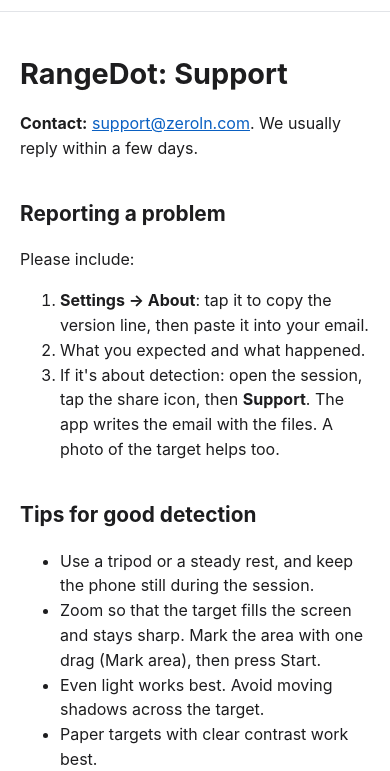
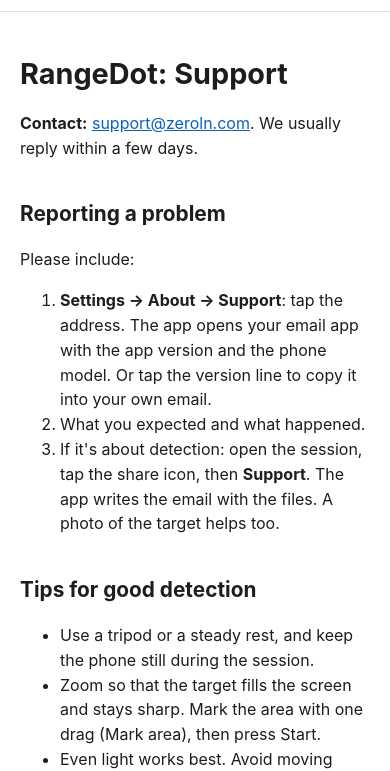
Before and after one commit to igromuls/zeroln-site, a plain HTML site: page support/index.html in a window 390 px wide. Shown: the part 81-852 px from the top of the page. Drawn offline with Linux system fonts and the light colour scheme.

Commit message:
Support page: the Support row under Settings > About writes the email (W103)
Step 1 of "Reporting a problem" names the new row of the app: Settings > About >
Support opens the email app with the app version and the phone model. The
old step (copy the version line) stays as the alternative.

Co-Authored-By: Claude Fable 5.1 <noreply@anthropic.com>

```diff
--- a/support/index.html
+++ b/support/index.html
@@ -19,7 +19,7 @@
 <h2>Reporting a problem</h2>
 <p>Please include:</p>
 <ol>
-<li><strong>Settings → About</strong>: tap it to copy the version line, then paste it into your email.</li>
+<li><strong>Settings → About → Support</strong>: tap the address. The app opens your email app with the app version and the phone model. Or tap the version line to copy it into your own email.</li>
 <li>What you expected and what happened.</li>
 <li>If it's about detection: open the session, tap the share icon, then <strong>Support</strong>. The app writes the email with the files. A photo of the target helps too.</li>
 </ol>
```
